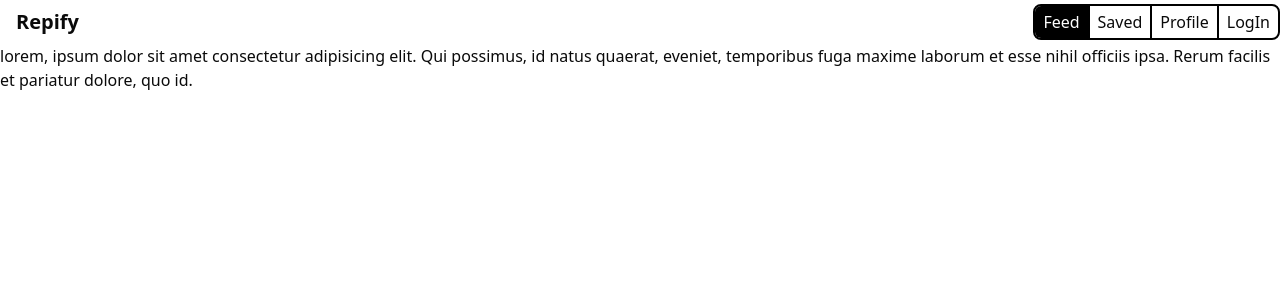
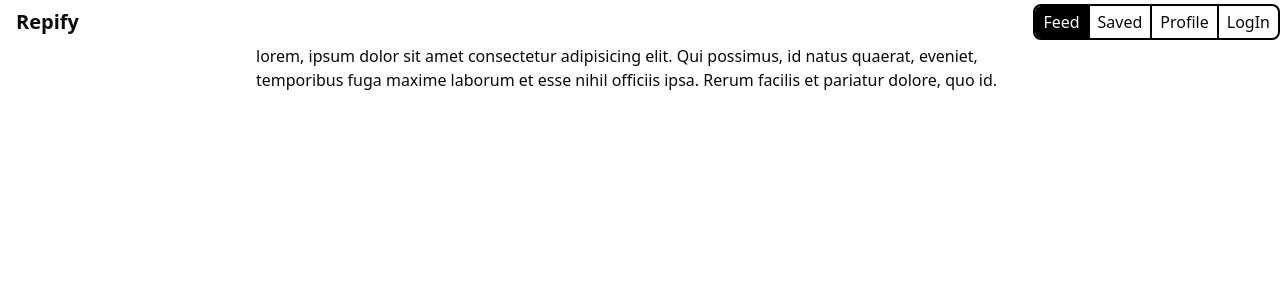
Before and after one commit to fox5352/Repify, a React (Vite) app: page / in a window 1280 px wide. Shown: the top 300 px of the page. Built offline with nearby package versions, Linux system fonts and the light colour scheme; no server answers.

Commit message:
updated stying colors and main style

```diff
--- a/src/index.css
+++ b/src/index.css
@@ -124,5 +124,7 @@
 :root {
   --error-color: crimson;
   --ac-color: #00bc7d;
+  --ac-color-two: #00bba6;
+  --ac-color-three: #00d5be;
   --warning-color: #fbb900;
 }
--- a/src/routes/Profile/ProfileHeader.tsx
+++ b/src/routes/Profile/ProfileHeader.tsx
@@ -1,5 +1,3 @@
-"use client"
-
 import { useState, useEffect } from "react"
 import { motion } from "framer-motion"
 import { Avatar, AvatarFallback, AvatarImage } from "@/components/ui/avatar"
@@ -41,7 +39,7 @@ export default function ProfileSection({
   }
 
   return (
-    <div className="w-full max-w-3xl mx-auto">
+    <div className="w-full">
       <motion.div
         initial={{ opacity: 0, y: 20 }}
         animate={isLoaded ? { opacity: 1, y: 0 } : {}}
--- a/src/routes/Rootlayout.tsx
+++ b/src/routes/Rootlayout.tsx
@@ -17,7 +17,7 @@ export default function Rootlayout() {
       <ClerkProvider publishableKey={PUBLISHABLE_KEY} afterSignOutUrl="/">
         <NotifyProvider>
           <Header />
-          <main>
+          <main className="w-full max-w-3xl mx-auto">
             <Outlet />
           </main>
           <Notify />
```
